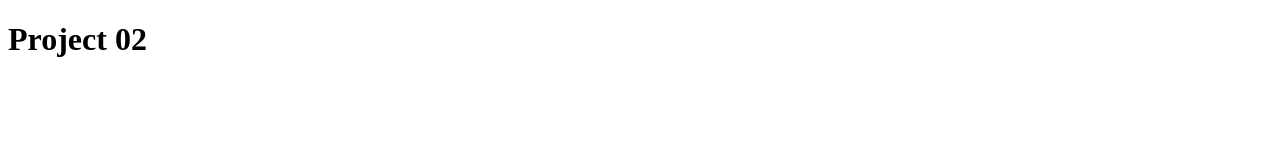
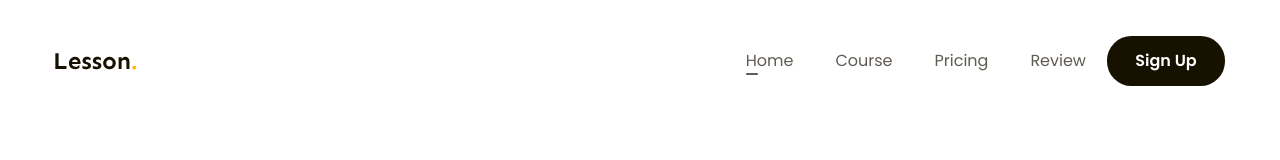
Before and after one commit to nguyenductam12/project-html-css-2, a plain HTML site: page index.html in a window 1280 px wide. Shown: the top 160 px of the page. Drawn offline with Linux system fonts and the light colour scheme.

Commit message:
second commit

```diff
--- a/assets/css/reset.css
+++ b/assets/css/reset.css
@@ -0,0 +1,48 @@
+/* http://meyerweb.com/eric/tools/css/reset/
+   v2.0 | 20110126
+   License: none (public domain)
+*/
+
+html, body, div, span, applet, object, iframe,
+h1, h2, h3, h4, h5, h6, p, blockquote, pre,
+a, abbr, acronym, address, big, cite, code,
+del, dfn, em, img, ins, kbd, q, s, samp,
+small, strike, strong, sub, sup, tt, var,
+b, u, i, center,
+dl, dt, dd, ol, ul, li,
+fieldset, form, label, legend,
+table, caption, tbody, tfoot, thead, tr, th, td,
+article, aside, canvas, details, embed,
+figure, figcaption, footer, header, hgroup,
+menu, nav, output, ruby, section, summary,
+time, mark, audio, video {
+	margin: 0;
+	padding: 0;
+	border: 0;
+	font-size: 100%;
+	font: inherit;
+	vertical-align: baseline;
+}
+/* HTML5 display-role reset for older browsers */
+article, aside, details, figcaption, figure,
+footer, header, hgroup, menu, nav, section {
+	display: block;
+}
+body {
+	line-height: 1;
+}
+ol, ul {
+	list-style: none;
+}
+blockquote, q {
+	quotes: none;
+}
+blockquote:before, blockquote:after,
+q:before, q:after {
+	content: '';
+	content: none;
+}
+table {
+	border-collapse: collapse;
+	border-spacing: 0;
+}
--- a/assets/css/style.css
+++ b/assets/css/style.css
@@ -0,0 +1,76 @@
+*{
+    box-sizing: border-box;
+}
+a{
+    text-decoration: none;
+}
+html{
+    font-size: 62.5%;
+}
+body{
+    font-size: 1.6rem;
+    font-family: 'Poppins', sans-serif;
+}
+/*========== Common ==========*/
+.header.fixed{
+    position: sticky;
+    top: -28px;
+}
+.main-content{
+    width: 1170px;
+    max-width: calc(100% - 48px);
+    margin-left: auto;
+    margin-right: auto;
+}
+
+/*========== Header ==========*/
+
+.header .body{
+    display: flex;
+    align-items: center;
+    padding: 36px 0 8px;
+}
+nav{
+    margin-left: auto;
+}
+.nav ul{
+    display: flex;
+    align-items: center;
+}
+
+.nav a{
+    font-size: 1.6rem;
+    padding: 8px 21px;
+    color: #5f5b53;
+}
+.nav a:hover{
+    text-shadow: 1px 0 0 currentColor;
+    color: #171100;
+}
+.nav li.active {
+    position: relative;
+
+}
+.nav li.active a::after{
+    content: "";
+    background-color: #5f5b53;
+    width: 12px;
+    height: 2px;
+    border-radius: 1px;
+    display: inline;
+    position: absolute;
+    left: 21px;
+    bottom: -6px;
+}
+.btn{
+    font-weight: 600;
+    font-size: 1.6rem;
+    text-align: center;
+    color: #fff;
+    background-color: #171100;
+    border-radius: 24.5px;
+    padding: 0px 16px;
+    min-width: 118px;
+    line-height: 50px;
+    display: block;
+}
--- a/index.html
+++ b/index.html
@@ -1,17 +1,44 @@
 <!DOCTYPE html>
 <html lang="en">
-<head>
-    <meta charset="UTF-8">
-    <meta name="viewport" content="width=device-width, initial-scale=1.0">
+  <head>
+    <meta charset="UTF-8" />
+    <meta name="viewport" content="width=device-width, initial-scale=1.0" />
     <title>Document</title>
     <!-- Reset CSS -->
-    <link rel="stylesheet" href="./assets/css/reset.css">
+    <link rel="stylesheet" href="./assets/css/reset.css" />
 
     <!-- Styles -->
-    <link rel="stylesheet" href="./assets/css/style.css">
+    <link rel="stylesheet" href="./assets/css/style.css" />
 
-</head>
-<body>
-    <h1>Project 02</h1>
-</body>
+    <!-- Embed Fonts -->
+    <link rel="preconnect" href="https://fonts.googleapis.com" />
+    <link rel="preconnect" href="https://fonts.gstatic.com" crossorigin />
+    <link
+      href="https://fonts.googleapis.com/css2?family=Poppins:ital,wght@0,400;0,500;0,600;1,400&family=Sen:wght@700&display=swap"
+      rel="stylesheet"
+    />
+  </head>
+  <body>
+    <main style="height: 5000px;">
+      <header class="header fixed">
+        <div class="main-content">
+          <div class="body">
+            <img src="./assets/img/logo.svg" alt="Lesson." class="logo" />
+            <nav class="nav">
+              <ul>
+                <li class="active"><a href="#!">Home</a></li>
+                <li><a href="#!">Course</a></li>
+                <li><a href="#!">Pricing</a></li>
+                <li><a href="#!">Review</a></li>
+              </ul>
+            </nav>
+            <!-- Action -->
+            <div class="action">
+              <a href="#!" class="btn"> Sign Up </a>
+            </div>
+          </div>
+        </div>
+      </header>
+    </main>
+  </body>
 </html>
```
Also changed, not shown: assets/img/logo.svg (added).
